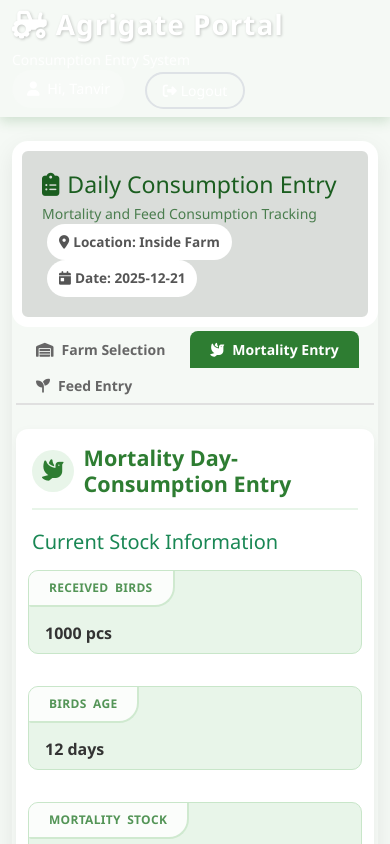
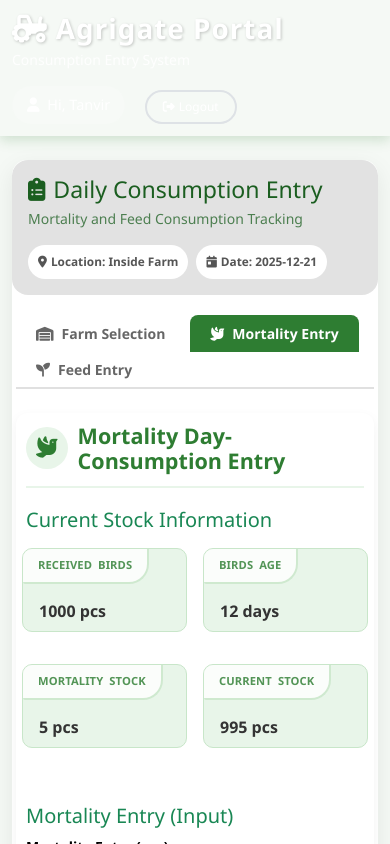
Before and after one commit to Tanvirahmed321110/agrigate_portal, a plain HTML site: page demo2.html in a window 390 px wide. Both pictures are taken after a click on the tab "Mortality Entry". Shown: the top 844 px of the page. Drawn offline with nearby package versions, Linux system fonts and the light colour scheme.

Commit message:
mobile version 25%

```diff
--- a/demo2.html
+++ b/demo2.html
@@ -22,9 +22,9 @@
                 <div class="row align-items-center">
                     <div class="col-md-6">
                         <h1 class="portal-title mb-0"><i class="fas fa-tractor me-2"></i>Agrigate Portal</h1>
-                        <p class="mb-0 mt-2 head-subtitle">Consumption Entry System</p>
+                        <p class="mb-0 mt-1 mt-md-2 head-subtitle">Consumption Entry System</p>
                     </div>
-                    <div class="col-md-6 text-md-end">
+                    <div class="col-md-6 text-md-end mt-3 mt-md-0">
                         <div class="user-info d-inline-block me-3 fw-medium">
                             <i class="fas fa-user me-1"></i> Hi, <span class="fw-normal">Tanvir</span>
                         </div>
@@ -40,7 +40,7 @@
 
 
         <!--==============================||  Main Content Here  ||============================-->
-        <main class="py-4">
+        <main class="py-4 pb-0 pb-md-4">
             <div class="container">
 
                 <!-- Main Dashboard Card -->
@@ -52,7 +52,8 @@
                                 </h3>
                                 <p class="mb-0 opacity-75 mt-1">Mortality and Feed Consumption Tracking</p>
                             </div>
-                            <div class="col-md-4 text-md-end">
+
+                            <div class="col-md-4 text-md-end mt-3 d-flex mt-md-0">
                                 <span class="status-badge badge-active">
                                     <i class="fas fa-map-marker-alt me-1"></i>Location: Inside Farm
                                 </span>
@@ -63,7 +64,7 @@
                         </div>
                     </div>
 
-                    <div class="card-body p-1 p-md-4">
+                    <div class="card-body p-1 p-md-4 mt-3 mt-md-0">
                         <!--=========== Tabs for Navigation ============-->
                         <ul class="nav nav-tabs mb-4" id="portalTabs" role="tablist">
                             <li class="nav-item" role="presentation">
@@ -452,25 +453,25 @@
 
                                     <!--=======  Current Info Carts Here  =======-->
                                     <div class="row mb-4 current-info">
-                                        <div class="col-md-3 px-2">
+                                        <div class="col-md-3 col-6 px-2">
                                             <div class="info-box">
                                                 <div class="info-label">Received Birds</div>
                                                 <div class="info-value">1000 pcs</div>
                                             </div>
                                         </div>
-                                        <div class="col-md-3 px-2">
+                                        <div class="col-md-3 col-6 px-2">
                                             <div class="info-box">
                                                 <div class="info-label">Birds Age</div>
                                                 <div class="info-value">12 days</div>
                                             </div>
                                         </div>
-                                        <div class="col-md-3  px-2 ">
+                                        <div class="col-md-3 col-6 px-2 ">
                                             <div class="info-box">
                                                 <div class="info-label">Mortality Stock</div>
                                                 <div class="info-value">5 pcs</div>
                                             </div>
                                         </div>
-                                        <div class="col-md-3  px-2">
+                                        <div class="col-md-3 col-6  px-2">
                                             <div class="info-box">
                                                 <div class="info-label">Current Stock</div>
                                                 <div class="info-value">995 pcs</div>
@@ -775,7 +776,7 @@
                         </div>
 
                         <!--=============  Submit and Return Button ==========-->
-                        <div class="d-flex justify-content-between mt-4 pt-3 border-top">
+                        <div class="d-flex justify-content-between mt-4 gap-2 pt-3 px-2 px-md-0 border-top">
                             <!-- Return Button -->
                             <div>
                                 <button type="button" class="btn btn-outline-agri">
--- a/static/src/css/style.css
+++ b/static/src/css/style.css
@@ -609,17 +609,53 @@
      }
 
      .form-section {
-         padding: 16px;
+         padding: 10px;
      }
 
      .btn-agri {
-         background: linear-gradient(to right, var(--primary-color), var(--secondary-color));
-         color: white;
          padding: 8px 10px;
          border-radius: 8px;
+         font-size: 12px;
+     }
+
+     .portal-card-header {
+         padding: 16px;
+         border: 0px solid #fff;
+     }
+
+     .portal-header {
+         padding: 12px 0;
+     }
+
+     .status-badge {
+         display: inline-block;
+         padding: 8px 10px;
+         border-radius: 20px;
+         font-size: 0.74rem;
          font-weight: 600;
-         border: none;
-         transition: all 0.3s;
+         margin: 0 0px;
+         margin-right: 8px;
+     }
+
+     .current-info .info-label {
+         font-size: .7rem;
+         padding: 8px 15px;
+         letter-spacing: .1px;
+     }
+
+     .main-card {
+         margin-bottom: 12px;
+         background-color: white;
+     }
+
+     .btn-outline-agri {
+         font-size: 12px;
+         margin-bottom: 8px;
+         width: 100%;
+         padding: 6px 16px;
+     }
+
+     .btn {
          font-size: 12px;
      }
  }
```
